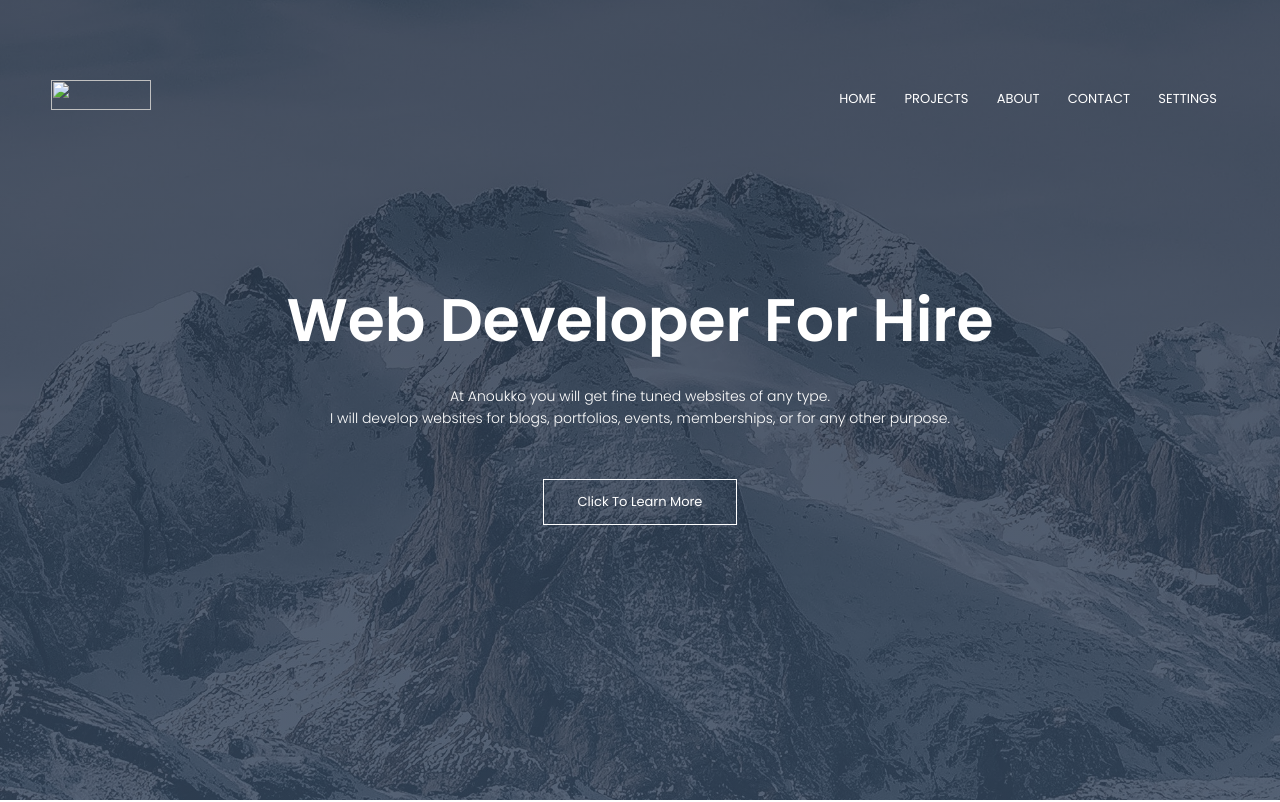
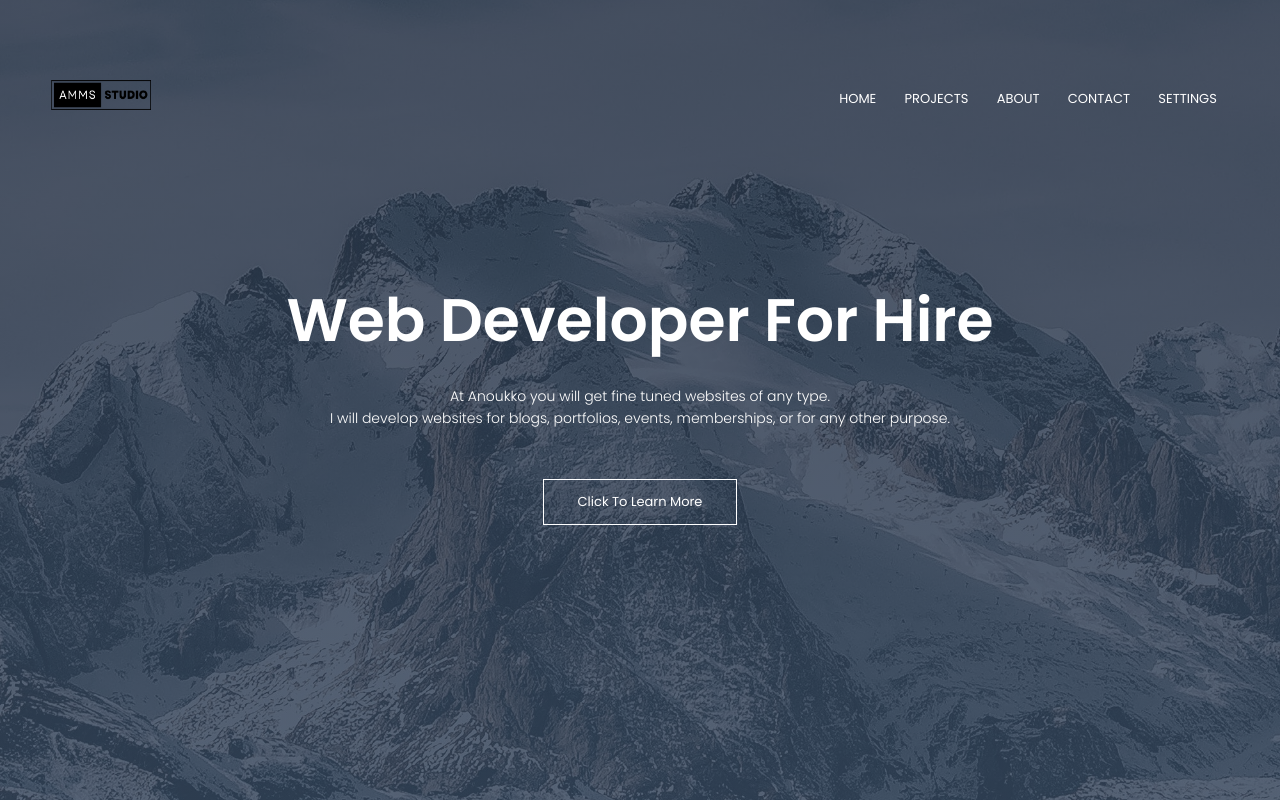
Before and after one commit to Anoukko/Anoukko.github.io, a plain HTML site: page index.html in a window 1280 px wide. Shown: the top 802 px of the page. Drawn offline with nearby package versions, Linux system fonts and the light colour scheme.

Commit message:
Update index.html

```diff
--- a/index.html
+++ b/index.html
@@ -13,7 +13,7 @@
     <body>
         <section class="header">
             <nav>
-                <a href="index.html"><img src="images/Logo.png"></a>
+                <a href="index.html"><img src="Logo.png"></a>
                 <div class="nav-links" id="navLinks">
                     <a class="McButton" data="hamburger-menu">
                         <b></b>
```
